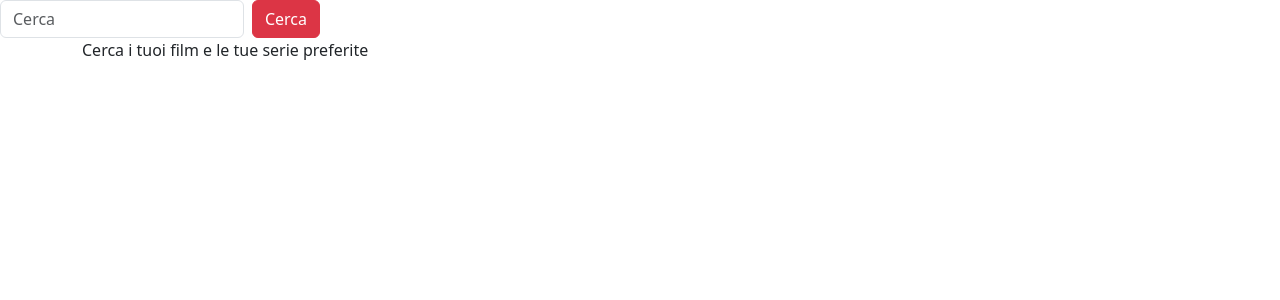
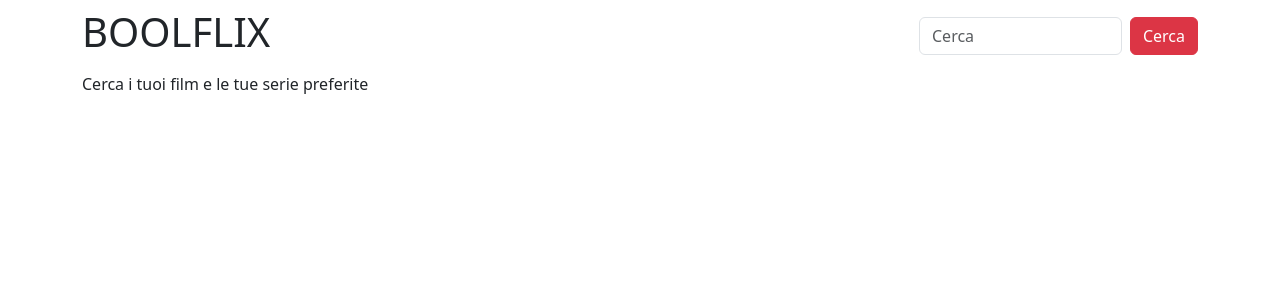
Before and after one commit to GianmarcoDandrea/vite-boolflix, a Vue app: page / in a window 1280 px wide. Shown: the top 300 px of the page. Built offline with nearby package versions, Linux system fonts and the light colour scheme.

Commit message:
add: key event in search; style in heade

```diff
--- a/src/components/AppHeader.vue
+++ b/src/components/AppHeader.vue
@@ -56,7 +56,11 @@
 
 
 <template>
-    <AppSearch @performSearch="searchName"/>
+
+    <div class="container d-flex justify-content-between align-items-center py-2">
+        <h1>BOOLFLIX</h1>
+        <AppSearch @performSearch="searchName"/>
+    </div>
 </template>
 
 <style lang="scss" scoped>
--- a/src/components/AppSearch.vue
+++ b/src/components/AppSearch.vue
@@ -16,6 +16,7 @@
       class="form-control"
       placeholder="Cerca "
       v-model.trim="store.searchText"
+      @keyup.enter="$emit('performSearch')"
     />
     <button @click="$emit('performSearch')" class="btn btn-danger">Cerca</button>
   </div>
```
